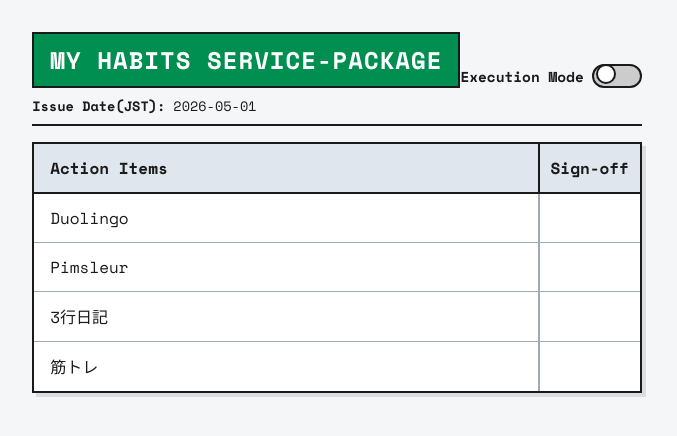
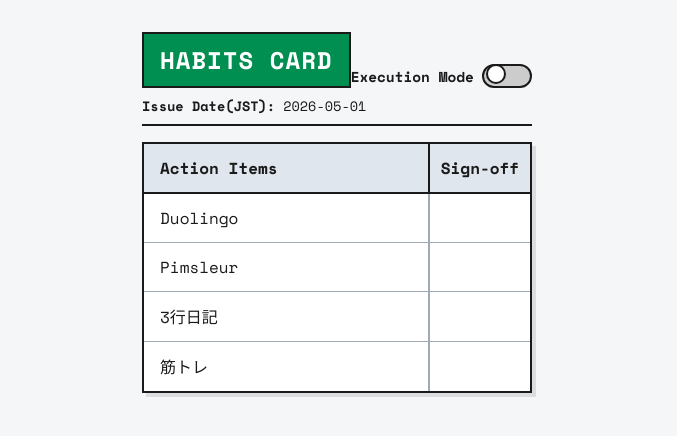
Before and after one commit to moriokaiwa-sketch/hy-habits-service-package, a React (Vite) app: page / in a window 1280 px wide. Shown: the top 436 px of the page, without its empty margins (303-980 px from the left). Built offline with nearby package versions, Linux system fonts and the light colour scheme.

Commit message:
Update title to HABITS CARD

```diff
--- a/index.html
+++ b/index.html
@@ -4,7 +4,7 @@
     <meta charset="UTF-8" />
     <link rel="icon" type="image/svg+xml" href="/vite.svg" />
     <meta name="viewport" content="width=device-width, initial-scale=1.0" />
-    <title>My Habits Service-Package</title>
+    <title>HABITS CARD</title>
   </head>
   <body>
     <div id="root"></div>
--- a/src/App.tsx
+++ b/src/App.tsx
@@ -107,7 +107,7 @@ function App() {
     <div className={`app-container ${isEditMode ? 'edit-mode' : 'execution-mode'}`}>
       <div className="header-top">
         <div className="document-title">
-          <div className="card-title">MY HABITS SERVICE-PACKAGE</div>
+          <div className="card-title">HABITS CARD</div>
         </div>
         <div className="mode-toggle">
           <span>{isEditMode ? 'Edit Mode' : 'Execution Mode'}</span>
```
